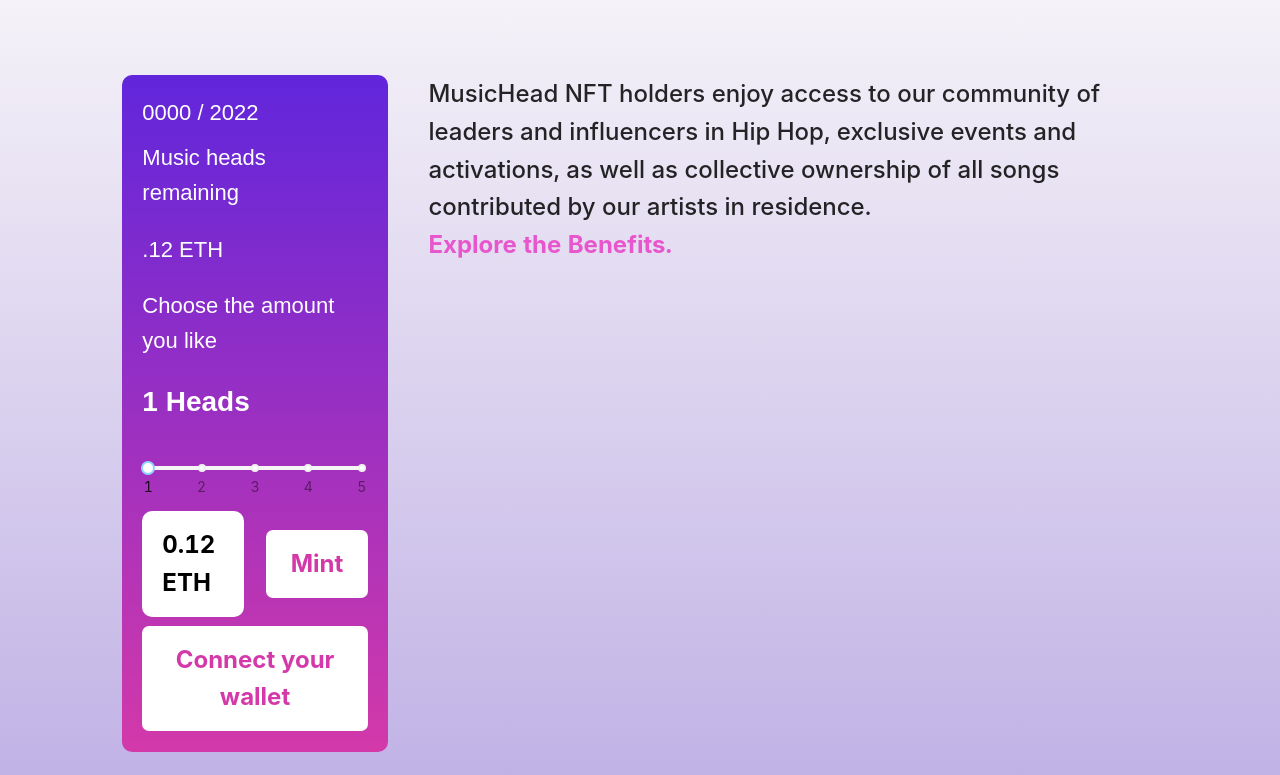
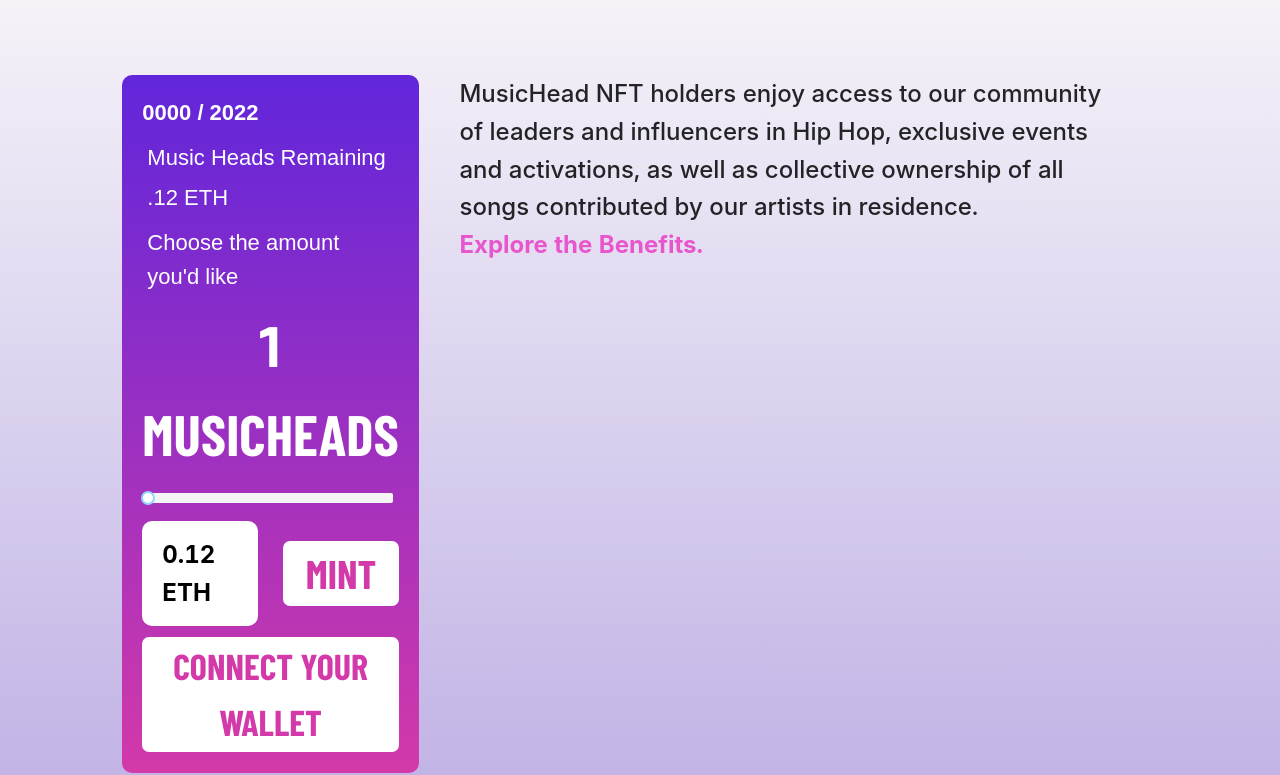
Before and after one commit to vasanthkumar10/perfectfifthcollective, a React (Create React App) app in the folder perfectfifthcollective/: page / in a window 1280 px wide. Shown: the part 1098-1873 px from the top of the page. Built offline with nearby package versions, Linux system fonts and the light colour scheme; what web3, web3modal would draw is missing.

Commit message:
change mint screen

```diff
--- a/perfectfifthcollective/src/App.css
+++ b/perfectfifthcollective/src/App.css
@@ -28,6 +28,7 @@
   background-image: url("./assets/p5-banner-desktop.jpg");
   background-position: center;
   background-size: cover;
+  background-position-x: 60%;
 }
 
 .entry {
@@ -124,9 +125,16 @@
   background: linear-gradient(to bottom, #6126db 0%, #d339a9 100%);
 }
 
-.intro-wrapper .intro .content .mint .h2,
+.intro-wrapper .intro .content .mint .h2 {
+  color: white;
+  font-size: 22px;
+  font-family: Arial, Helvetica, sans-serif;
+  font-weight: 700;
+}
+
 .intro-wrapper .intro .content .mint .text {
   color: white;
+  margin: 5px;
   font-size: 22px;
   font-family: Arial, Helvetica, sans-serif;
 }
@@ -140,9 +148,11 @@
 
 .intro-wrapper .intro .content .mint .amount .value {
   color: white;
-  font-size: 28px;
+  font-size: 57px;
   font-weight: 700;
-  font-family: Arial, Helvetica, sans-serif;
+  text-align: center;
+  font-family: "Barlow Condensed", sans-serif;
+  margin: 0;
 }
 
 .intro-wrapper .intro .content .mint .mint-btn-wrapper {
@@ -166,16 +176,11 @@
   color: #d339a9 !important;
   border-width: 0px !important;
   border-radius: 7px;
-  font-size: 24px;
+  font-size: 40px;
   font-weight: 700 !important;
   border-width: 0px !important;
-  border-radius: 7px;
-  font-size: 24px;
-  font-weight: 700 !important;
+  font-family: "Barlow Condensed", sans-serif;
   background: white;
-  padding: 15px 20px;
-  cursor: pointer;
-  padding: 15px 20px;
   cursor: pointer;
   width: 45%;
 }
@@ -184,16 +189,13 @@
   color: #d339a9 !important;
   border-width: 0px !important;
   border-radius: 7px;
-  font-size: 24px;
-  font-weight: 700 !important;
+  font-size: 36px;
+  font-family: "Barlow Condensed", sans-serif;
   border-width: 0px !important;
   border-radius: 7px;
-  font-size: 24px;
   font-weight: 700 !important;
   background: white;
-  padding: 15px 20px;
   cursor: pointer;
-  padding: 15px 20px;
   cursor: pointer;
   width: 100%;
 }
@@ -518,7 +520,6 @@
   border-style: solid;
   border-width: 0;
   border-radius: 0;
-  box-shadow: 0 0 10px 0 rgb(0 0 0 / 50%);
   background-color: transparent;
 }
 
@@ -545,6 +546,15 @@
 
 .ant-collapse > .ant-collapse-item {
   border-bottom: 0px;
+}
+
+.ant-slider-track,
+.ant-slider-rail {
+  height: 10px;
+}
+
+.ant-slider-handle {
+  margin-top: -2px;
 }
 
 .terms {
--- a/perfectfifthcollective/src/App.jsx
+++ b/perfectfifthcollective/src/App.jsx
@@ -21,14 +21,6 @@ import footer4 from "./assets/footer-4.png";
 import { Collapse, Slider } from "antd";
 import { PlusOutlined, MinusOutlined } from "@ant-design/icons";
 import { connect } from "./mint";
-
-const marks = {
-  1: "1",
-  2: "2",
-  3: "3",
-  4: "4",
-  5: "5",
-};
 
 const { Panel } = Collapse;
 
@@ -104,14 +96,13 @@ function App() {
           <div ref={mintRef} className="content">
             <div className="mint">
               <h2 className="h2">0000 / 2022</h2>
-              <p className="text">Music heads remaining</p>
+              <p className="text">Music Heads Remaining</p>
               <p className="text">.12 ETH</p>
               <div className="amount">
-                <p className="text">Choose the amount you like</p>
-                <p className="value">{headsCount} Heads</p>
+                <p className="text">Choose the amount you'd like</p>
+                <p className="value">{headsCount} MUSICHEADS</p>
               </div>
               <Slider
-                marks={marks}
                 defaultValue={1}
                 min={1}
                 max={5}
@@ -120,14 +111,14 @@ function App() {
               <div className="mint-btn-wrapper">
                 <p className="content">{headsCount * 0.12} ETH</p>
                 <button className="mint-btn" disabled={true}>
-                  Mint
+                  MINT
                 </button>
               </div>
               <button onClick={handleConnect} className="connect-btn">
                 {!isAuthenticated ? (
-                  <span> Connect your wallet</span>
+                  <span> CONNECT YOUR WALLET</span>
                 ) : (
-                  <span> Metamask Connected </span>
+                  <span> METAMASK CONNECTED</span>
                 )}
               </button>
             </div>
```
Also changed, not shown: perfectfifthcollective/src/assets/mh4.jpg.
